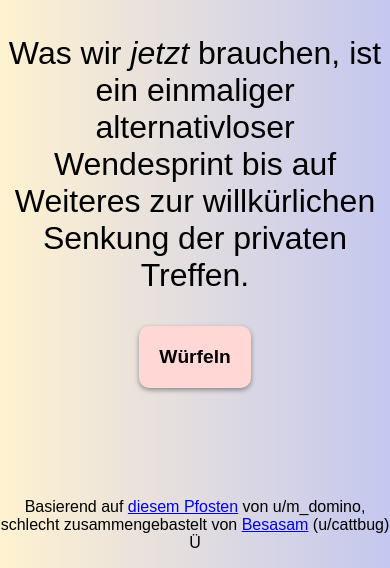
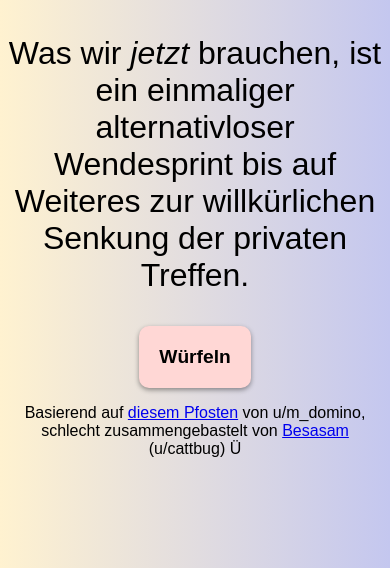
Before and after one commit to besasam/pandemieplan, a plain HTML site: page index.html in a window 390 px wide. Shown: the part 276-844 px from the top of the page. Drawn offline with Linux system fonts and the light colour scheme.

Commit message:
mobile first oder so

```diff
--- a/stylesheet.css
+++ b/stylesheet.css
@@ -41,8 +41,3 @@ button {
     font-weight: bold;
     box-shadow: 0 2px 5px rgba(0, 0, 0, .4);
 }
-
-footer {
-    position: fixed;
-    bottom: 0;
-}
```
